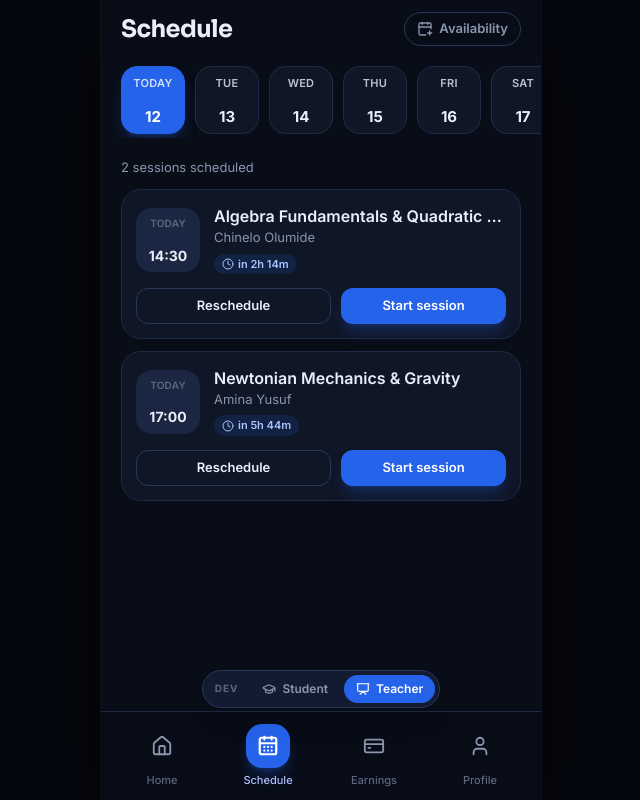
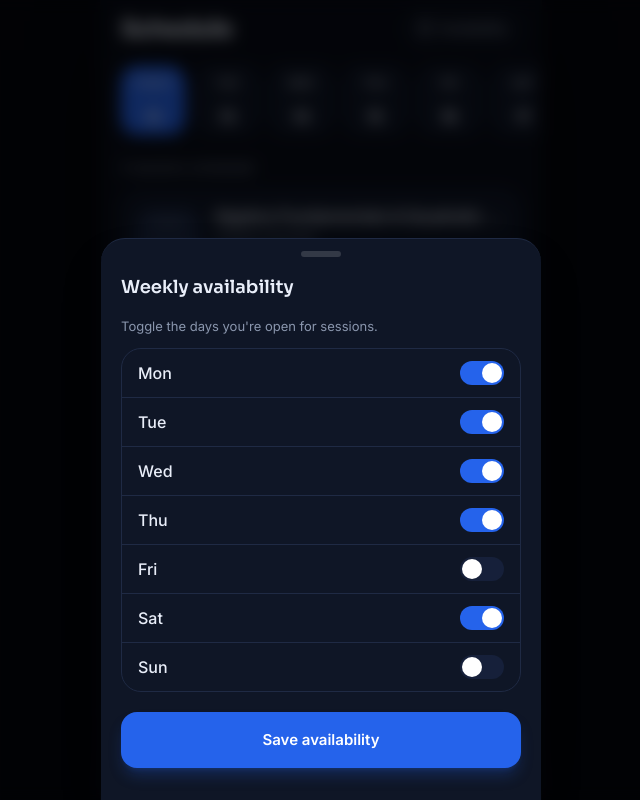
Before and after one commit to worldsalt3/teachcanva, a Next.js app: page /teach/schedule in a window 1280 px wide. Both pictures are taken after a click on the button "Availability". Shown: the whole page, without its empty margins (319-959 px from the left). Built offline with nearby package versions, Linux system fonts and the light colour scheme.

Commit message:
Wire dead buttons: payments toasts, availability sheet, photo picker, share/save, reminders

```diff
--- a/src/app/(student)/wallet/page.tsx
+++ b/src/app/(student)/wallet/page.tsx
@@ -49,6 +49,11 @@ export default function WalletPage() {
     }
   };
 
+  const notify = (msg: string) => {
+    setToast(msg);
+    setTimeout(() => setToast(null), 2600);
+  };
+
   return (
     <div className="flex-1">
       <header className="sticky top-0 z-30 bg-canvas/85 px-5 pb-3 pt-[max(0.75rem,env(safe-area-inset-top))] backdrop-blur-xl">
@@ -76,6 +81,7 @@ export default function WalletPage() {
             </button>
             <button
               type="button"
+              onClick={() => notify("Statement is on its way to your email")}
               className="tap h-11 flex-1 rounded-xl bg-white/15 text-sm font-semibold text-white backdrop-blur-sm transition-transform active:scale-[0.98]"
             >
               Statement
@@ -95,6 +101,13 @@ export default function WalletPage() {
           </div>
           <button
             type="button"
+            onClick={() =>
+              notify(
+                wallet.tpBalance >= 500
+                  ? "Redeem unlocked — choose a reward"
+                  : `Earn ${500 - wallet.tpBalance} more TP to redeem`,
+              )
+            }
             className="tap text-[13px] font-semibold text-gold"
           >
             Redeem
--- a/src/app/teach/(workspace)/earnings/page.tsx
+++ b/src/app/teach/(workspace)/earnings/page.tsx
@@ -29,6 +29,11 @@ export default function TeacherEarningsPage() {
     setTimeout(() => setToast(null), 2600);
   };
 
+  const notify = (msg: string) => {
+    setToast(msg);
+    setTimeout(() => setToast(null), 2600);
+  };
+
   return (
     <div className="flex-1">
       <header className="sticky top-0 z-30 bg-canvas/85 px-5 pb-3 pt-[max(0.75rem,env(safe-area-inset-top))] backdrop-blur-xl">
@@ -56,6 +61,7 @@ export default function TeacherEarningsPage() {
             </button>
             <button
               type="button"
+              onClick={() => notify("Statement is on its way to your email")}
               className="tap h-11 flex-1 rounded-xl bg-white/15 text-sm font-semibold text-white backdrop-blur-sm transition-transform active:scale-[0.98]"
             >
               Statement
@@ -122,6 +128,7 @@ export default function TeacherEarningsPage() {
           </div>
           <button
             type="button"
+            onClick={() => notify("Verify your identity to change payout bank")}
             className="tap text-[13px] font-semibold text-primary-soft"
           >
             Change
--- a/src/app/teach/(workspace)/schedule/page.tsx
+++ b/src/app/teach/(workspace)/schedule/page.tsx
@@ -3,6 +3,7 @@
 import { useState } from "react";
 import { CalendarPlus, CalendarX } from "lucide-react";
 import { Button } from "@/components/ui/button";
+import { BottomSheet } from "@/components/ui/sheet";
 import { ScheduledSessionCard } from "@/components/session/teacher-session-card";
 import { teacherScheduled } from "@/lib/mock";
 import { cn } from "@/lib/utils";
@@ -16,8 +17,20 @@ const DAYS = [
   { key: "sat", label: "Sat", sub: "Oct 17" },
 ];
 
+const WEEK = ["Mon", "Tue", "Wed", "Thu", "Fri", "Sat", "Sun"];
+
 export default function TeacherSchedulePage() {
   const [day, setDay] = useState("today");
+  const [availOpen, setAvailOpen] = useState(false);
+  const [avail, setAvail] = useState<Record<string, boolean>>({
+    Mon: true,
+    Tue: true,
+    Wed: true,
+    Thu: true,
+    Fri: false,
+    Sat: true,
+    Sun: false,
+  });
   const sessions = day === "today" ? teacherScheduled : [];
 
   return (
@@ -29,6 +42,7 @@ export default function TeacherSchedulePage() {
           </h1>
           <button
             type="button"
+            onClick={() => setAvailOpen(true)}
             className="tap inline-flex items-center gap-1.5 rounded-full border border-border-soft px-3 py-1.5 text-[13px] font-semibold text-fg-muted"
           >
             <CalendarPlus className="size-4" />
@@ -85,13 +99,64 @@ export default function TeacherSchedulePage() {
             <p className="mt-1 max-w-60 text-[13px] text-fg-muted">
               Open up availability so students can book this day.
             </p>
-            <Button variant="outline" size="sm" className="mt-4">
+            <Button
+              variant="outline"
+              size="sm"
+              className="mt-4"
+              onClick={() => setAvailOpen(true)}
+            >
               <CalendarPlus className="size-4" />
               Add availability
             </Button>
           </div>
         )}
       </div>
+
+      <BottomSheet
+        open={availOpen}
+        onClose={() => setAvailOpen(false)}
+        title="Weekly availability"
+      >
+        <p className="mb-3 text-[13px] text-fg-muted">
+          Toggle the days you&apos;re open for sessions.
+        </p>
+        <div className="divide-y divide-border overflow-hidden rounded-card border border-border bg-surface">
+          {WEEK.map((d) => (
+            <div
+              key={d}
+              className="flex items-center justify-between px-4 py-3"
+            >
+              <span className="font-medium text-fg">{d}</span>
+              <button
+                type="button"
+                role="switch"
+                aria-checked={avail[d]}
+                aria-label={d}
+                onClick={() => setAvail((a) => ({ ...a, [d]: !a[d] }))}
+                className={cn(
+                  "tap relative h-6 w-11 shrink-0 rounded-full transition-colors",
+                  avail[d] ? "bg-primary" : "bg-surface-2",
+                )}
+              >
+                <span
+                  className={cn(
+                    "absolute top-0.5 size-5 rounded-full bg-white transition-all",
+                    avail[d] ? "left-5.5" : "left-0.5",
+                  )}
+                />
+              </button>
+            </div>
+          ))}
+        </div>
+        <Button
+          fullWidth
+          size="lg"
+          className="mt-5"
+          onClick={() => setAvailOpen(false)}
+        >
+          Save availability
+        </Button>
+      </BottomSheet>
     </div>
   );
 }
--- a/src/app/teach/apply/page.tsx
+++ b/src/app/teach/apply/page.tsx
@@ -1,5 +1,6 @@
 "use client";
 
+import { useRef, useState } from "react";
 import { useRouter } from "next/navigation";
 import Link from "next/link";
 import {
@@ -16,6 +17,8 @@ import { PasswordInput } from "@/components/ui/password-input";
 
 export default function TeacherApplyPage() {
   const router = useRouter();
+  const fileRef = useRef<HTMLInputElement>(null);
+  const [photo, setPhoto] = useState<string | null>(null);
 
   return (
     <main className="min-h-dvh pb-10">
@@ -47,16 +50,41 @@ export default function TeacherApplyPage() {
         className="mx-4 mt-4 rounded-3xl bg-white p-6 text-ink shadow-xl"
       >
         <div className="flex flex-col items-center">
-          <button type="button" className="relative">
-            <span className="grid size-24 place-items-center rounded-full bg-surface text-white/80">
-              <Camera className="size-8" />
+          <button
+            type="button"
+            onClick={() => fileRef.current?.click()}
+            className="relative"
+          >
+            <span className="grid size-24 place-items-center overflow-hidden rounded-full bg-surface text-white/80">
+              {photo ? (
+                // eslint-disable-next-line @next/next/no-img-element
+                <img
+                  src={photo}
+                  alt="Profile preview"
+                  className="size-full object-cover"
+                />
+              ) : (
+                <Camera className="size-8" />
+              )}
             </span>
             <span className="absolute bottom-1 right-1 grid size-7 place-items-center rounded-full bg-primary text-white ring-4 ring-white">
               <Pencil className="size-3.5" />
             </span>
           </button>
+          <input
+            ref={fileRef}
+            type="file"
+            accept="image/*"
+            className="hidden"
+            onChange={(e) => {
+              const file = e.target.files?.[0];
+              if (file) setPhoto(URL.createObjectURL(file));
+            }}
+          />
           <span className="mt-3 text-sm text-ink-soft">
-            Upload professional photo
+            {photo
+              ? "Photo added — tap to change"
+              : "Upload professional photo"}
           </span>
         </div>
 
--- a/src/app/teacher/[id]/teacher-profile.tsx
+++ b/src/app/teacher/[id]/teacher-profile.tsx
@@ -25,6 +25,27 @@ const TABS = ["About", "Reviews", "Availability"];
 export function TeacherProfile({ teacher }: { teacher: Teacher }) {
   const router = useRouter();
   const [tab, setTab] = useState("About");
+  const [saved, setSaved] = useState(false);
+  const [shareToast, setShareToast] = useState(false);
+
+  const handleShare = async () => {
+    const url = typeof window !== "undefined" ? window.location.href : "";
+    try {
+      if (typeof navigator !== "undefined" && navigator.share) {
+        await navigator.share({
+          title: teacher.name,
+          text: `Learn with ${teacher.name} on TeachCanvas`,
+          url,
+        });
+        return;
+      }
+      await navigator.clipboard.writeText(url);
+      setShareToast(true);
+      setTimeout(() => setShareToast(false), 1800);
+    } catch {
+      /* share cancelled or unavailable */
+    }
+  };
 
   return (
     <div className="flex min-h-dvh flex-col pb-28">
@@ -35,11 +56,16 @@ export function TeacherProfile({ teacher }: { teacher: Teacher }) {
             <ChevronLeft className="size-6" />
           </CoverButton>
           <div className="flex gap-2">
-            <CoverButton label="Share">
+            <CoverButton label="Share" onClick={handleShare}>
               <Share2 className="size-5" />
             </CoverButton>
-            <CoverButton label="Save tutor">
-              <Heart className="size-5" />
+            <CoverButton
+              label={saved ? "Saved" : "Save tutor"}
+              onClick={() => setSaved((v) => !v)}
+            >
+              <Heart
+                className={cn("size-5", saved && "fill-danger text-danger")}
+              />
             </CoverButton>
           </div>
         </div>
@@ -106,6 +132,14 @@ export function TeacherProfile({ teacher }: { teacher: Teacher }) {
         {tab === "Reviews" && <ReviewsTab teacher={teacher} />}
         {tab === "Availability" && <AvailabilityTab teacher={teacher} />}
       </div>
+
+      {shareToast && (
+        <div className="fixed inset-x-0 bottom-28 z-50 mx-auto flex max-w-110 justify-center px-5">
+          <span className="rounded-full bg-ink/90 px-4 py-2 text-[13px] font-semibold text-white shadow-xl backdrop-blur-sm">
+            Profile link copied
+          </span>
+        </div>
+      )}
 
       <BookingBar teacher={teacher} />
     </div>
--- a/src/components/session/teacher-session-card.tsx
+++ b/src/components/session/teacher-session-card.tsx
@@ -35,9 +35,11 @@ export function ScheduledSessionCard({ session }: { session: Session }) {
         </div>
       </div>
       <div className="mt-3 flex gap-2.5">
-        <Button variant="neutral" size="sm" className="flex-1">
-          Reschedule
-        </Button>
+        <Link href="/teach/schedule" className="flex-1">
+          <Button variant="neutral" size="sm" fullWidth>
+            Reschedule
+          </Button>
+        </Link>
         <Link href={TEACH_LIVE_HREF} className="flex-1">
           <Button size="sm" fullWidth>
             Start session
@@ -64,12 +66,12 @@ export function PastSessionCard({ session }: { session: Session }) {
           <StarValue value={session.rating} className="text-[12px]" />
         )}
         {session.replay && (
-          <button
-            type="button"
+          <Link
+            href={`/session/${session.id}/complete`}
             className="tap text-[12px] font-semibold text-primary-soft"
           >
             Replay
-          </button>
+          </Link>
         )}
       </div>
     </div>
--- a/src/components/session/upcoming-session-card.tsx
+++ b/src/components/session/upcoming-session-card.tsx
@@ -1,4 +1,8 @@
+"use client";
+
+import { useState } from "react";
 import Link from "next/link";
+import { Check } from "lucide-react";
 import { Button } from "@/components/ui/button";
 import { cn } from "@/lib/utils";
 import type { Session } from "@/lib/mock";
@@ -38,10 +42,27 @@ export function UpcomingSessionCard({
           <Button size="sm">Join</Button>
         </Link>
       ) : (
-        <Button size="sm" variant="neutral">
-          Remind
-        </Button>
+        <RemindButton />
       )}
     </div>
   );
 }
+
+function RemindButton() {
+  const [on, setOn] = useState(false);
+  return (
+    <Button
+      size="sm"
+      variant={on ? "success" : "neutral"}
+      onClick={() => setOn(true)}
+    >
+      {on ? (
+        <>
+          <Check className="size-4" /> Set
+        </>
+      ) : (
+        "Remind"
+      )}
+    </Button>
+  );
+}
```
